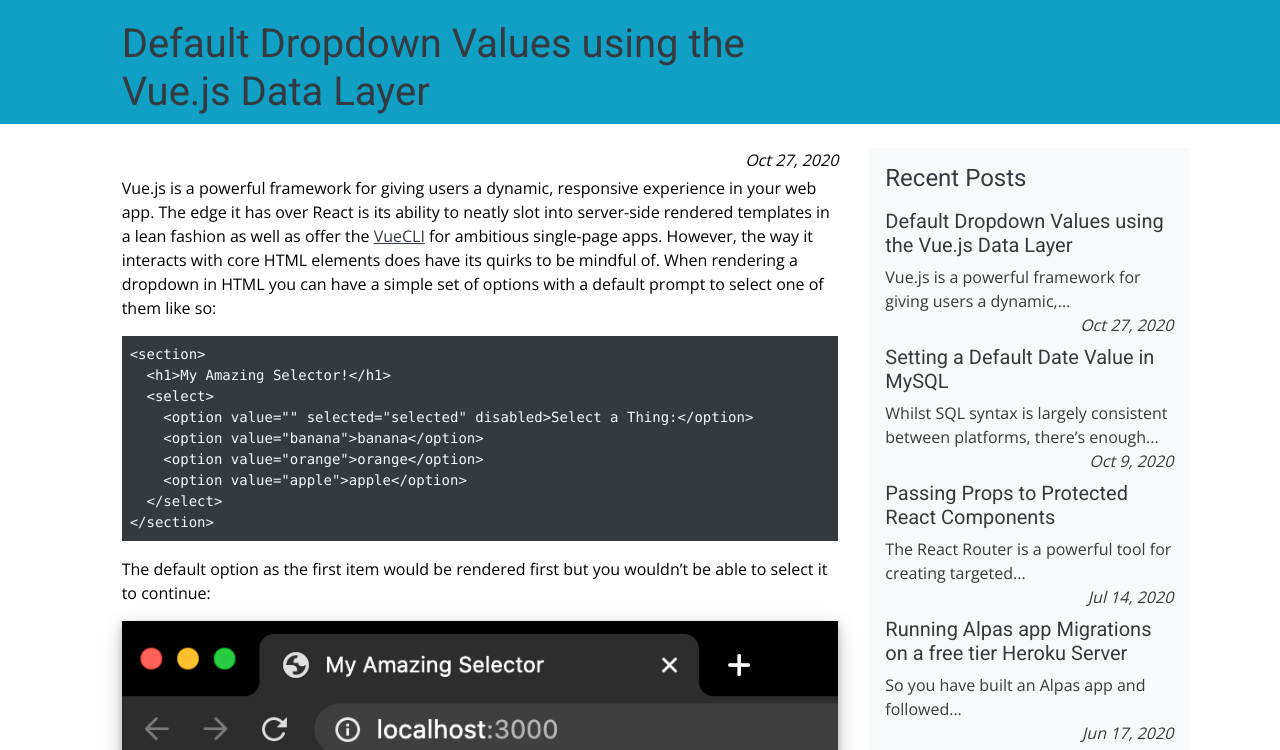
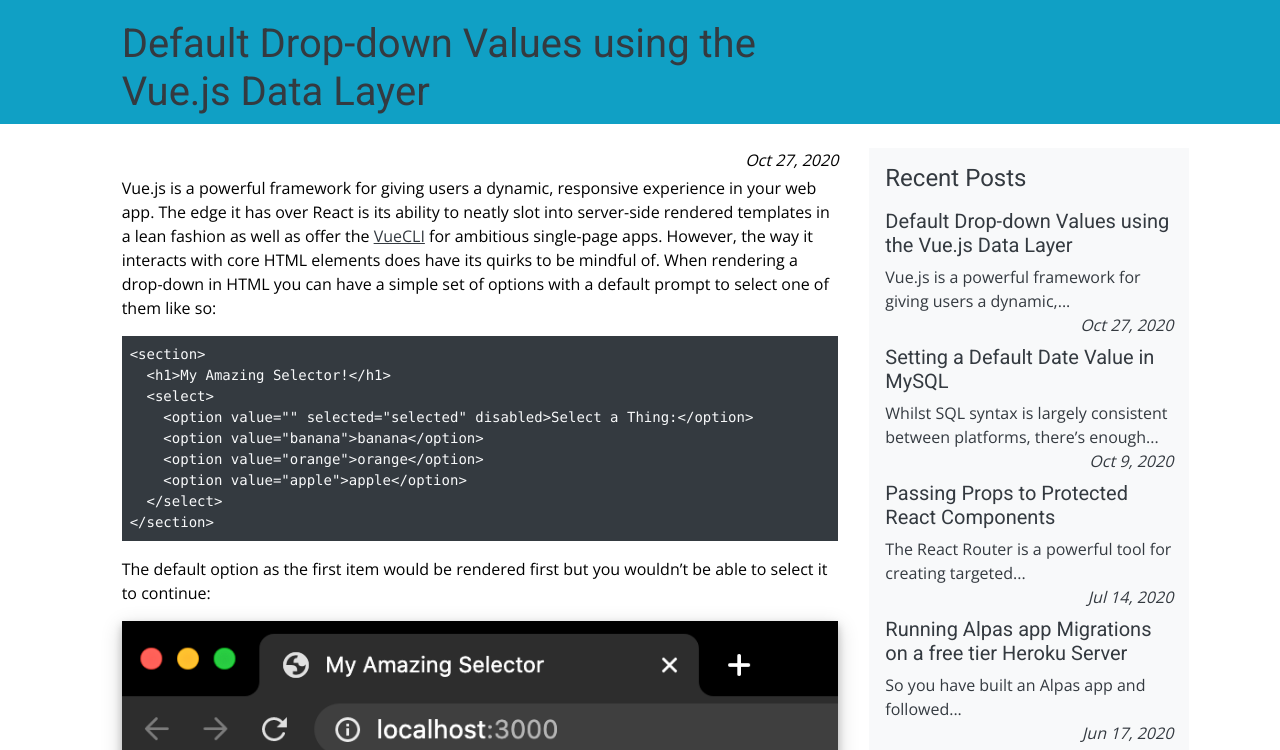
Before and after one commit to GideonBrimleaf/GideonBrimleaf.github.io, a Jekyll site: the page built from _posts/2020-10-27-html-dropdowns-in-vue.md, in a window 1280 px wide and 900 px high, cut to the strip 150-900 px from the top of the window. Built offline with Jekyll 4.4.1, drawn with Linux system fonts in a browser that asks for light colours; nearby versions of some CDN libraries; some of the changed text lies outside the part shown.

Commit message:
switches dropdown spelling to hyphens

```diff
--- a/_posts/2020-10-27-html-dropdowns-in-vue.md
+++ b/_posts/2020-10-27-html-dropdowns-in-vue.md
@@ -1,12 +1,12 @@
 ---
 layout: post
-title: Default Dropdown Values using the Vue.js Data Layer
+title: Default Drop-down Values using the Vue.js Data Layer
 author: Gideon Brimleaf
 postHero: /assets/images/vuejs-wide.png
-description: How to define a default value for a dropdown using the data layer in Vue.js
+description: How to define a default value for a drop-down using the data layer in Vue.js
 ---
 
-Vue.js is a powerful framework for giving users a dynamic, responsive experience in your web app.  The edge it has over React is its ability to neatly slot into server-side rendered templates in a lean fashion as well as offer the [VueCLI](https://cli.vuejs.org/) for ambitious single-page apps. However, the way it interacts with core HTML elements does have its quirks to be mindful of.  When rendering a dropdown in HTML you can have a simple set of options with a default prompt to select one of them like so:
+Vue.js is a powerful framework for giving users a dynamic, responsive experience in your web app.  The edge it has over React is its ability to neatly slot into server-side rendered templates in a lean fashion as well as offer the [VueCLI](https://cli.vuejs.org/) for ambitious single-page apps. However, the way it interacts with core HTML elements does have its quirks to be mindful of.  When rendering a drop-down in HTML you can have a simple set of options with a default prompt to select one of them like so:
 
 <pre class="p-2 bg-primary text-light">
 &lt;section&gt;
@@ -26,7 +26,7 @@
 <img src="/assets/images/original-html-selector.png" class="img-fluid" alt="simple html dropdown">
 </pre>
 
-Let's say we wanted to dynamically generate the dropdown using Vue - the options would be held as an array in the data layer and then we loop over them rendering each option.  We want to hold what got selected as a new variable in our data layer to so we're going to <span class="code-snippet">v-model</span> the select to generate the two-way binding to achieve this.
+Let's say we wanted to dynamically generate the drop-down using Vue - the options would be held as an array in the data layer and then we loop over them rendering each option.  We want to hold what got selected as a new variable in our data layer to so we're going to <span class="code-snippet">v-model</span> the select to generate the two-way binding to achieve this.
 
 <pre class="p-2 bg-primary text-light">
 const App = {
@@ -56,10 +56,10 @@
 This will hook into our index.html where we have an element with the <span class="code-snippet">id="app"</span> property to replace the hard-coded html selector from before and render out like so:
 
 <pre class="shadowy">
-<img src="/assets/images/broken-html-dropdown-with-vue.png" class="img-fluid" alt="html dropdown not showing default value">
+<img src="/assets/images/broken-html-dropdown-with-vue.png" class="img-fluid" alt="html drop-down not showing default value">
 </pre>
 
-Uh oh.  Looks like the default value is no longer showing - even though it shows when you click on the dropdown. This is because of the way our HTML is now interacting with Vue - because we have a <span class="code-snippet">v-model</span> property on the select, HTML will be rendered for values that have an appropriately matching property in the data layer.  At the moment, our disabled option has an empty string as its value.  As this does not match the <span class="code-snippet">selectedStuff</span> data that we are modelling (which is <span class="code-snippet">null</span>) it essentially breaks when it tries to render.  We need to get the disabled option to have a value that matches and there are two ways to achieve this:
+Uh oh.  Looks like the default value is no longer showing - even though it shows when you click on the drop-down. This is because of the way our HTML is now interacting with Vue - because we have a <span class="code-snippet">v-model</span> property on the select, HTML will be rendered for values that have an appropriately matching property in the data layer.  At the moment, our disabled option has an empty string as its value.  As this does not match the <span class="code-snippet">selectedStuff</span> data that we are modelling (which is <span class="code-snippet">null</span>) it essentially breaks when it tries to render.  We need to get the disabled option to have a value that matches and there are two ways to achieve this:
 
 <strong>Option 1: Change the data point that is linked in the <span class="code-snippet">v-model</span> to an empty string:</strong>
 
@@ -119,7 +119,7 @@
 
 We can't just set the value in HTML to <span class="code-snippet">null</span> as this would be a string value rather than the primitive value we're aiming for.  To get the latter we need to use <span class="code-snippet">v-bind</span> to tell our HTML to use a Javascript value.  This means we can keep to a more semantic default value (i.e. nothing has been assigned yet to our <span class="code-snippet">selectedStuff</span> data) but it might be a bit more tricky to wrap your head around what's going on.
 
-With either solution you should see your nicely displayed dropdown like so:
+With either solution you should see your nicely displayed drop-down like so:
 
 <pre class="shadowy">
 <img src="/assets/images/fixed-html-dropdown-with-vue.png" class="img-fluid" alt="html dropdown showing default value">
```
